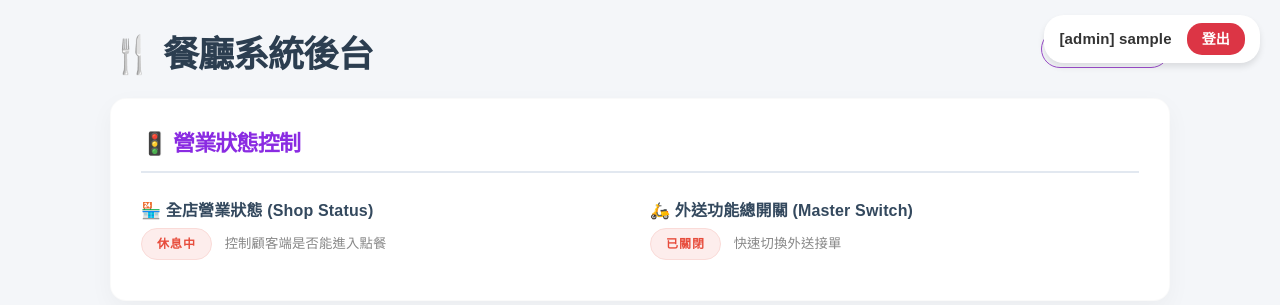
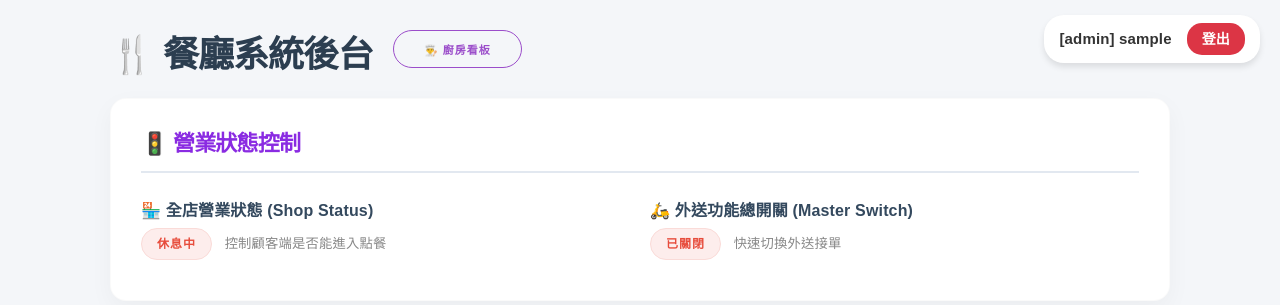
Before and after one commit to try91396-beep/DING-DONG, a Flask app: page /admin/ in a window 1280 px wide. Shown: the top 305 px of the page. Run offline with Flask 3, Linux system fonts and the light colour scheme; the visitor is signed in with stand-in values (Sample User, id 1); data that the repository does not hold is empty; some libraries are stand-ins or nearby versions.

Commit message:
Update admin.html
更改廚房看板按鈕位置

```diff
--- a/templates/admin.html
+++ b/templates/admin.html
@@ -284,9 +284,9 @@
 
 {% block content %}
 <div class="container">
-    <div class="top-bar">
+    <div class="top-bar" style="display: flex; align-items: center; justify-content: flex-start; gap: 20px;">
         <h2 style="margin: 0; font-weight: 700; color: var(--text-main);">🍴 餐廳系統後台</h2>
-        <a href="/kitchen" class="button button-outline" style="border-radius: 20px;">👨‍🍳 廚房看板</a>
+        <a href="/kitchen" class="button button-outline" style="border-radius: 20px; text-decoration: none;">👨‍🍳 廚房看板</a>
     </div>
 
     {% if msg %}
```
